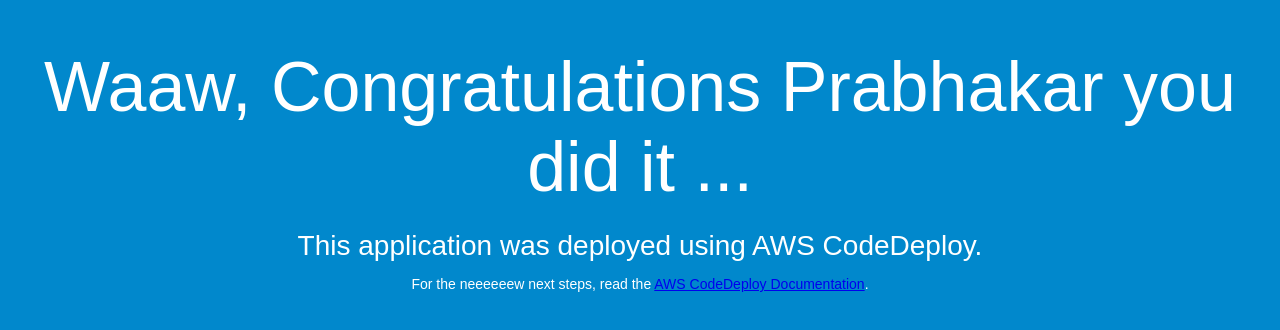
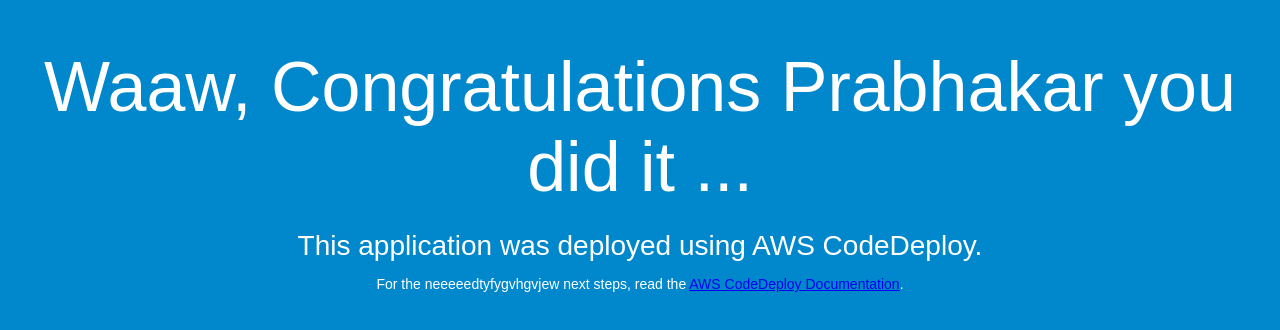
Before and after one commit to hokkolo/website-test, a plain HTML site: page index.html in a window 1280 px wide. Drawn offline with Linux system fonts and the light colour scheme.

Commit message:
for deployment

```diff
--- a/index.html
+++ b/index.html
@@ -28,7 +28,7 @@
   <div align="center">
     <h1>Waaw, Congratulations Prabhakar you did it ...</h1>
     <h2>This application was deployed using AWS CodeDeploy.</h2>
-    <p>For the neeeeeew next steps, read the <a href="http://aws.amazon.com/documentation/codedeploy">AWS CodeDeploy Documentation</a>.</p>
+    <p>For the neeeeedtyfygvhgvjew next steps, read the <a href="http://aws.amazon.com/documentation/codedeploy">AWS CodeDeploy Documentation</a>.</p>
   </div>
 </body>
 </html>
```
